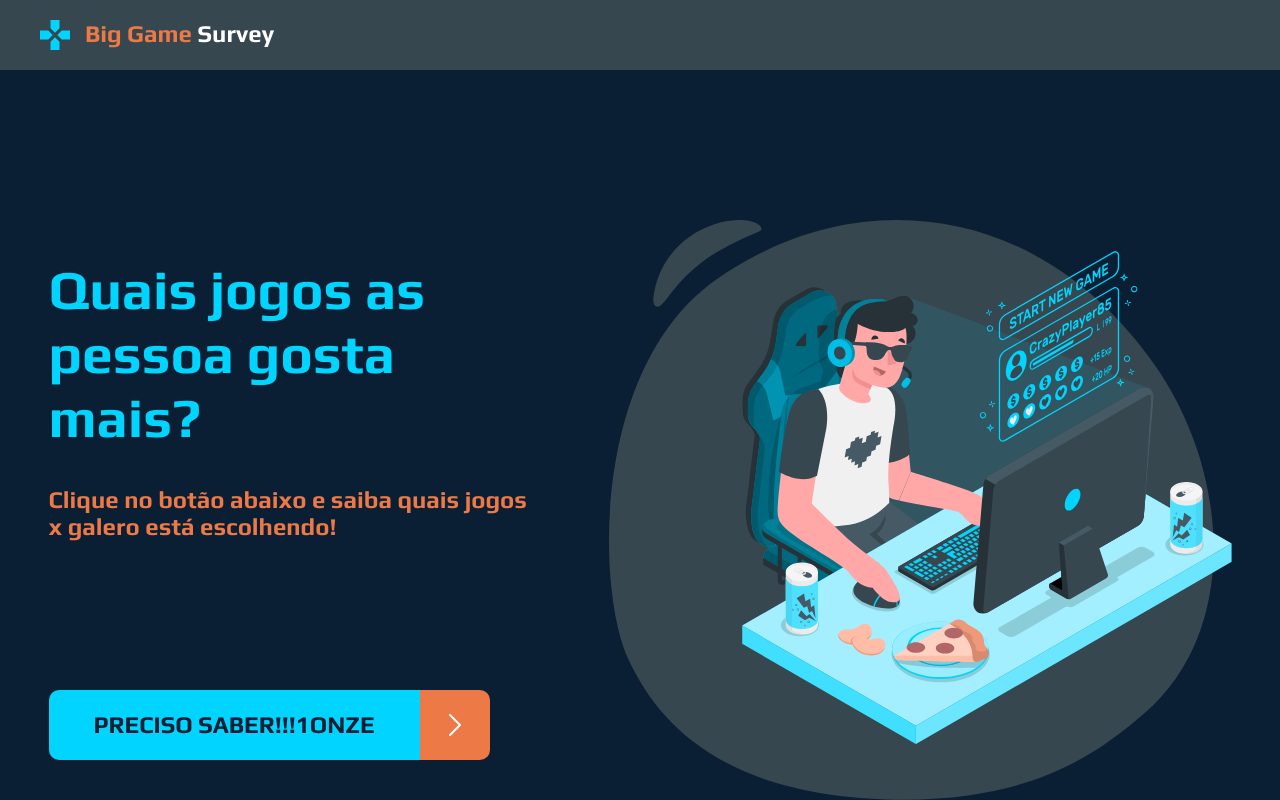
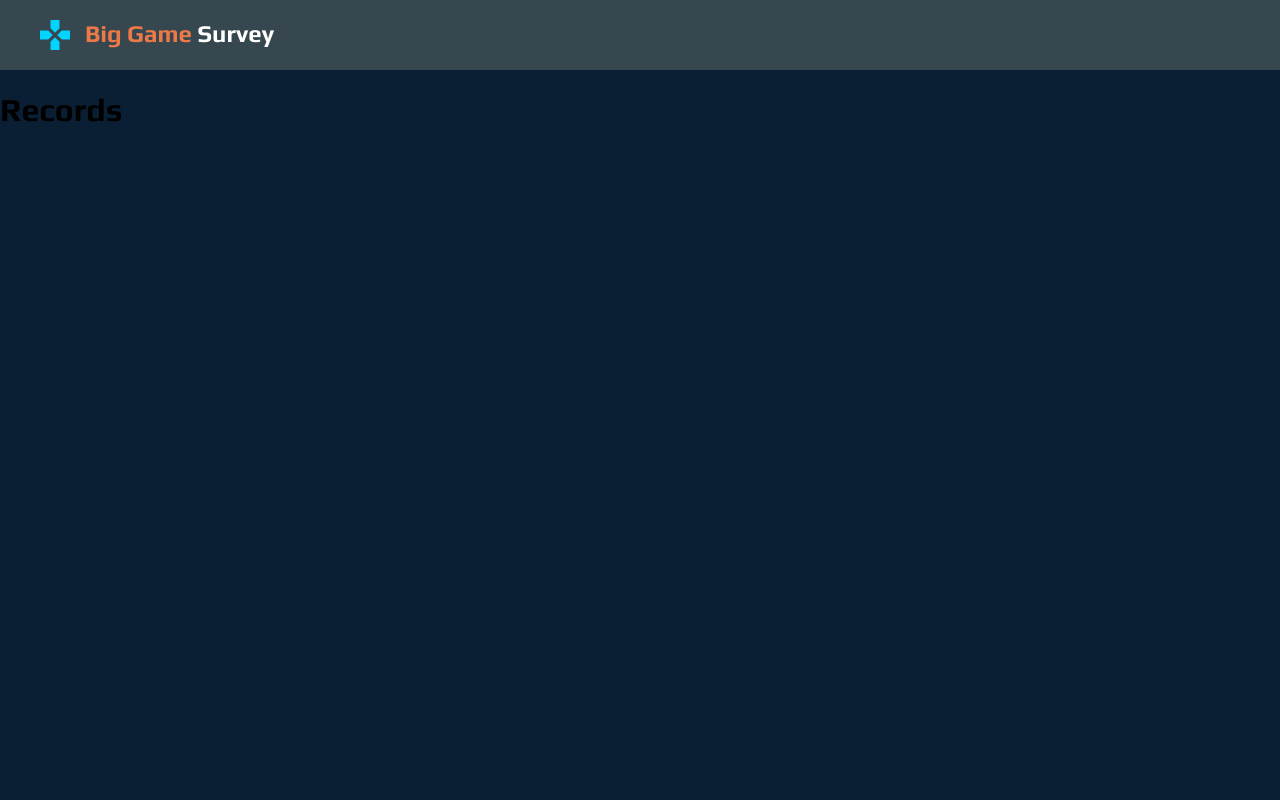
Before and after one commit to dern0s/sdsuno, a React (Create React App) app in the folder dspesquisa/front-web/: page /records in a window 1280 px wide. Built offline with nearby package versions, Linux system fonts and the light colour scheme.

Commit message:
Added Routes for Records and Root

```diff
--- a/dspesquisa/front-web/package.json
+++ b/dspesquisa/front-web/package.json
@@ -10,8 +10,10 @@
     "@types/node": "^12.12.62",
     "@types/react": "^16.9.49",
     "@types/react-dom": "^16.9.8",
+    "@types/react-router-dom": "^5.1.5",
     "react": "^16.13.1",
     "react-dom": "^16.13.1",
+    "react-router-dom": "^5.2.0",
     "react-scripts": "3.4.3",
     "typescript": "^3.7.5"
   },
--- a/dspesquisa/front-web/src/App.tsx
+++ b/dspesquisa/front-web/src/App.tsx
@@ -1,15 +1,13 @@
 import React from 'react';
 import './App.css';
-import Header from './components/Header/';
-import Home from './pages/Home.tsx';
+import Routes from './Routes';
 
 
 function App() {
   return (
-    <div>
-      <Header/>
-      <Home />
-    </div>
+
+    <Routes />
+
   );
 }
 
--- /dev/null
+++ b/dspesquisa/front-web/src/Routes.tsx
@@ -0,0 +1,23 @@
+import React from 'react';
+import { BrowserRouter, Switch, Route } from 'react-router-dom';
+import Header from './components/Header';
+import Home from './pages/Home';
+import Records from './pages/Records';
+
+const Routes = () => (
+
+    <BrowserRouter>
+        <Header />
+        <Switch>
+            <Route path="/" exact>
+                <Home />
+            </Route>
+            <Route path="/records">
+                <Records />
+            </Route>
+        </Switch>
+    </BrowserRouter>
+
+)
+
+export default Routes;
--- a/dspesquisa/front-web/src/components/Header/index.tsx
+++ b/dspesquisa/front-web/src/components/Header/index.tsx
@@ -1,15 +1,17 @@
 import React from 'react';
 import './styles.css';
 import { ReactComponent as Logo } from '../../assets/logo.svg';
+import { Link } from 'react-router-dom';
 
 const Header = () => (
    <header className="main-header">
        <Logo />
+       <Link to="/">
        <div className="logo-text">
             <span className="logo-text-1">Big Game</span>
             <span className="logo-text-2"> Survey</span>
        </div>
-
+        </Link>
    </header>
 )
 
--- a/dspesquisa/front-web/src/pages/Home.tsx/index.tsx
+++ b/dspesquisa/front-web/src/pages/Home/index.tsx
@@ -1,5 +1,6 @@
 import React from 'react';
 import './styles.css';
+import { Link } from 'react-router-dom';
 import { ReactComponent as ArrowIcon } from '../../assets/Arrow.svg';
 import { ReactComponent as GamerIcon } from '../../assets/gamer.svg';
 
@@ -13,6 +14,7 @@
             <h3 className="home-text-subtitle">
                 Clique no botão abaixo e saiba quais jogos x galero está escolhendo!
             </h3>
+                <Link to="/records">
             <div className="home-actions">
                 <button className="home-btn">
                     PRECISO SABER!!!1ONZE
@@ -21,6 +23,7 @@
                     <ArrowIcon />
                 </div>
             </div>
+            </Link>
         </div>
 
         <GamerIcon className="home-image"/>
--- /dev/null
+++ b/dspesquisa/front-web/src/pages/Records/index.tsx
@@ -0,0 +1,9 @@
+import React from 'react';
+
+const Records = () => (
+
+    <h1> Records</h1>
+
+)
+
+export default Records;
```
Also changed, not shown: dspesquisa/front-web/src/pages/Home/styles.css (renamed from dspesquisa/front-web/src/pages/Home.tsx/styles.css), 1 other file (tests, documents, lock files or other folders).
